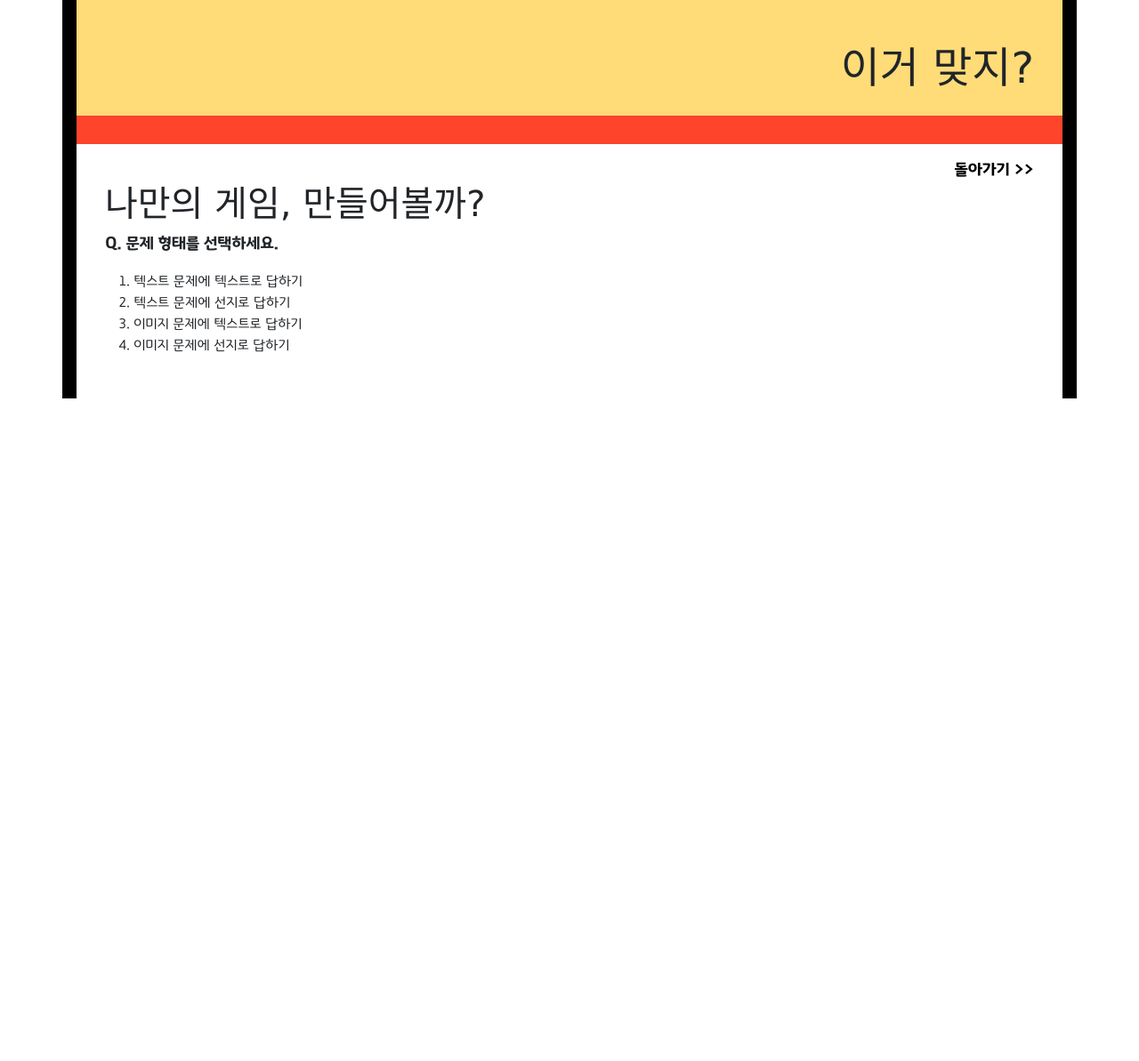
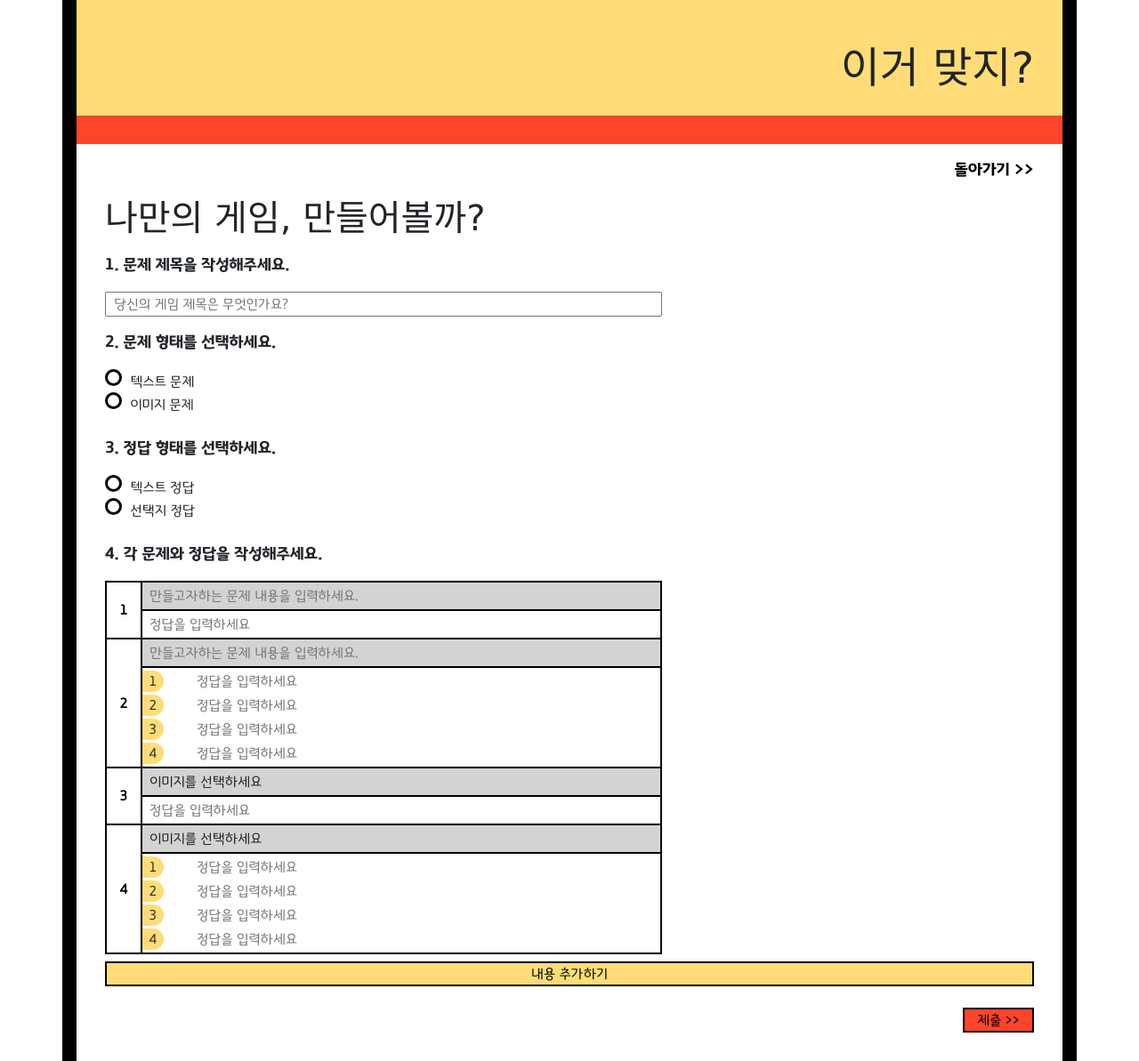
Before and after one commit to Kimsj912/IsThatRight, a Django app: page /createGame/ in a window 1280 px wide. Shown: the whole page at 89% size. Before the commit the page ends 448 px from the top, so only its background shows below. Run offline with Django 4.2, Linux system fonts and the light colour scheme; some web fonts are replaced.

Commit message:
문제생성 페이지 디자인 완료 (약간의 js포함)

```diff
--- a/isThatRight/base/static/css/basic.css
+++ b/isThatRight/base/static/css/basic.css
@@ -3,9 +3,16 @@
     margin: 0;
     padding: 0;
 }
-
 body{
-    background-color: rgb(225, 215, 185);
+    background-color: var(--background-color);
+    height: 100vh;
+}
+:root{
+    --background-color : rgb(225, 215, 185);
+    --basicDark-color : #000000;
+    --basicLight-color : #ffffff;
+    --accent-color : #fe442b;
+    --point-color : #ffdc78;
 }
 /* font setting */
 @font-face{
@@ -46,19 +53,23 @@ body{
 .outterContainer{
     border-inline: black solid 0.3rem;
     border : solid black 3rem dotted;
-    background-color: black;
+    background-color: var(--basicDark-color);
+    min-height: 100vh;
 }
 .header{
-    background-color: #ffdc78;
-    border-bottom: #fe442b solid 2rem;
+    background-color: var(--point-color);
+    border-bottom: var(--accent-color) solid 2rem;
     padding-right: 2rem;
 }
 .backToMainBtn{
     background-color: inherit;
     border: 0;
 }
+.titleBox{
+    margin-top: 1rem;
+}
 .contentBox{
-    background-color: white;
+    background-color: var(--basicLight-color);
     padding: 1rem 2rem 2rem 2rem;
 }
 .outterList{
--- /dev/null
+++ b/isThatRight/createGame/static/css/selectGame.css
@@ -0,0 +1,144 @@
+/* common attribute  for responsive web*/
+:root{
+    --width : 100%;
+}
+@media (min-width: 768px) {
+    :root {
+        --width : 80%;
+    }
+}
+@media (min-width: 992px) {
+    :root {
+        --width : 70%;
+    }
+}
+@media (min-width: 1200px) {
+    :root {
+        --width : 60%;
+    }
+}
+
+/* common element*/
+.quest{
+    margin-top: 1rem;
+}
+.anotFont li{
+    list-style: none;
+}
+
+/* ---------- 각 요소별(common) ------------*/
+/* input[type='text']*/
+input[type='text']{
+    width: var(--width);
+    padding-left: 0.5rem;
+}
+input[type='text']:focus{
+    outline: none;
+}
+/* select*/
+select{
+    width: 5rem;
+}
+/* input[type='radio']*/
+input[type='radio'],
+input[type='radio']:checked {
+    appearance: none;
+    width: 1.2rem;
+    height: 1.2rem;
+    border-radius: 100%;
+    margin-right: 0.3rem;
+}
+input[type='radio'] {
+    background-color: white;
+    border: 0.22rem solid black;
+}
+input[type='radio']:checked {
+    background-color: var(--accent-color);
+}
+a:link{
+    color: black;
+    text-decoration: none;
+}
+
+/* -----------각 요소 별 (detail)  */
+.selectTypePart ul{
+    padding : 0rem 0.5rem 0.5rem 0rem;
+}
+.makeGamePart ul{
+    padding-left: 0;
+}
+.addQnaButton{
+    font-family: AnotationFont;
+    border: 2.5px solid black;
+    background-color: var(--point-color);
+    width: 100%;
+    text-align: center;
+    margin: 0.5rem 0 0.5rem 0;
+}
+.makeGamePart  td,table,th{
+    border: 2.5px solid black;
+}
+.makeGamePart table{
+    width: var(--width);
+}
+.makeGamePart th{
+    width: 2.5rem;
+    text-align: center;
+    vertical-align: middle;
+    background-color: var(--basicLight-color);
+    color: var(--basicDark-color);
+    border: 2.5px solid black;
+}
+.makeGamePart td{
+    height: 2rem;
+    vertical-align: middle;
+}
+.makeGamePart td:nth-child(even){
+    background-color: lightgray;
+}
+
+/* text Question and Answer */
+.makeGamePart input[type='text']{
+    background-color: inherit;
+    border: 0;
+}
+/* image Question */
+.makeGamePart input[type='file']{
+    display: none;
+}
+.makeGamePart label[for^='imageFile']{
+    padding-left: 0.5rem;
+}
+/* select Answer */
+.selectAnswer div{
+    display: grid;
+    grid-template-columns: 1fr 10fr;
+}
+.selectAnswer span{
+    width: 1.5rem;
+    height: 1.5rem;
+    text-align: center;
+    vertical-align: middle;
+    background-color: var(--point-color);
+    border-top-right-radius: 50%;
+    border-bottom-right-radius: 50%;
+}
+.selectAnswer input[type='text']{
+    width:95%;
+}
+.selectAnswer div{
+    margin : 3px 0;
+}
+.submitBox{
+    text-align: end;
+    margin-left: 1rem;
+}
+.submitBtn{
+    width: 5rem;
+    background-color: var(--accent-color);
+    font-family: AnotationFont;
+    border: 2.5px solid black;
+    text-align: center;
+    vertical-align: middle;
+    margin-top: 1rem;
+}
--- a/isThatRight/createGame/static/js/selectGame.js
+++ b/isThatRight/createGame/static/js/selectGame.js
@@ -1 +1,26 @@
-console.log("object");
+// constant -------------------------
+const gameType = ['tt','ts','it','is'];
+
+// Dom Element -------------------------
+const selectTypeInputs = document.querySelectorAll("input[name='selectType']");
+const imageFileInputs =document.querySelectorAll(".textQuestion input[type='file']");
+const gameCountSelector = document.querySelector("#gameCountSelector");
+const addQnaBtn =document.querySelector(".addQnaButton");
+// initialize -------------------------
+// add game function
+for(let i=1;i<=10;i++){
+    let option = document.createElement(`option`);
+    option.value = i;
+    option.text =`${i}번`;
+    gameCountSelector.appendChild(option);
+}
+// game type
+selectTypeInputs.forEach(radio => radio.addEventListener('click',function(){
+    let selected = document.querySelector("input[name='selectType']:checked").value;
+    makeGameParts.forEach(p=> p.classList.add('hidden'));
+    makeGameParts[gameType.indexOf(selected)].classList.remove('hidden');
+}));
+imageFileInputs.forEach(uploader => uploader.addEventListener('change',function(e){
+    const selectedLabel = document.querySelector(`.textQuestion label[for='${e.target.id}']`);
+    selectedLabel.innerHTML = e.target.files[0].name;
+}));
--- a/isThatRight/createGame/templates/selectGameType.html
+++ b/isThatRight/createGame/templates/selectGameType.html
@@ -3,22 +3,137 @@
     {% block style %}<link rel="stylesheet" href="/static/css/selectGame.css">{% endblock %}
     {% block pageTitle %}나만의 게임, 만들어볼까?{% endblock %}
     {% block makeGame %}
-    <div class="selectType ">
-        <p class="questFont">Q. 문제 형태를 선택하세요.</p>
-        <ol class="anotFont">
+    <div class="commonPart">
+        <div class="titlePart">
+            <p class="quest questFont">1. 문제 제목을 작성해주세요.</p>
+            <input class="anotFont" type="text" placeholder="당신의 게임 제목은 무엇인가요?">
+        </div>
+    </div>
+    <div class="selectTypePart">
+        <p class="quest questFont">2. 문제 형태를 선택하세요.</p>
+        <ul class="anotFont">
             <li>
-                <label for="textXtext">텍스트 문제에 텍스트로 답하기</label><input type="radio" id="textXtext" name="selectType" class="hidden" value="tt" checked>
+                <input type="radio" id="textXtext" name="selectType" value="tt">
+                <label for="textXtext">텍스트 문제</label>
             </li>
             <li>
-                <label for="textXselect">텍스트 문제에 선지로 답하기</label><input type="radio" id="textXselect" name="selectType" class="hidden" value="ts" >
+                <input type="radio" id="textXselect" name="selectType" value="ts" >
+                <label for="textXselect">이미지 문제</label>
+            </li>
+        </ul>
+
+        <p class="quest questFont">3. 정답 형태를 선택하세요.</p>
+        <ul class="anotFont">
+            <li>
+                <input type="radio" id="textXtext" name="selectType" value="tt">
+                <label for="textXtext">텍스트 정답</label>
             </li>
             <li>
-                <label for="imgXtext">이미지 문제에 텍스트로 답하기</label><input type="radio" id="imgXtext" name="selectType" class="hidden" value="it" >
+                <input type="radio" id="textXselect" name="selectType" value="ts" >
+                <label for="textXselect">선택지 정답</label>
             </li>
-            <li>
-                <label for="imgXselect">이미지 문제에 선지로 답하기</label><input type="radio" id="imgXselect" name="selectType" class="hidden" value="is" >
-            </li>
-        </ol>
+        </ul>
+    </div>
+    <div class="makeGamePart">
+        <p class="quest questFont">4. 각 문제와 정답을 작성해주세요.</p>
+        <table class="anotFont">
+            <!-- text X text -->
+            <div class="qnaSet">
+                <tr>
+                    <th rowspan="2">1</th>
+                    <!-- text question-->
+                    <td class="textQuestion"><input type="text" class="w-100" placeholder="만들고자하는 문제 내용을 입력하세요."></td>
+                </tr>
+                <tr>
+                    <!-- text answer-->
+                    <td class="textAnswer"><input type="text" class="w-100" placeholder="정답을 입력하세요"></td>
+                </tr>
+            </div>
+        <!-- text X select -->
+            <div class="qnaSet">
+                <tr>
+                    <th rowspan="2">2</th>
+                    <!-- text question-->
+                    <td class="textQuestion"><input type="text" class="w-100" placeholder="만들고자하는 문제 내용을 입력하세요."></td>
+                </tr>
+                <tr>
+                    <!-- select answer-->
+                    <td class="selectAnswer">
+                        <div>
+                            <span id='1'>1</span>
+                            <input type="text" placeholder="정답을 입력하세요">
+                        </div>
+                        <div>
+                            <span id='2'>2</span>
+                            <input type="text" placeholder="정답을 입력하세요">
+                        </div>
+                        <div>
+                            <span id='3'>3</span>
+                            <input type="text" placeholder="정답을 입력하세요">
+                        </div>
+                        <div>
+                            <span id='4'>4</span>
+                            <input type="text"placeholder="정답을 입력하세요">
+                        </div>
+                    </td>
+                </tr>
+            </div>
+            <div class="qnaSet">
+                <tr>
+                    <th rowspan="2">3</th>
+                    <!-- text question-->
+                    <td class="textQuestion">
+                        <div class="custom-file">
+                            <input type="file" name="imageFile" id="imageFile1">
+                            <label class="custom-file-label" for="imageFile1">이미지를 선택하세요</label>
+                        </div>
+                    </td>
+                </tr>
+                <tr>
+                    <!-- text answer-->
+                    <td class="textAnswer"><input type="text" class="w-100" placeholder="정답을 입력하세요"></td>
+                </tr>
+            </div>
+            <div class="qnaSet">
+                <tr>
+                    <th rowspan="2">4</th>
+                    <!-- text question-->
+                    <td class="textQuestion">
+                        <div class="custom-file">
+                            <input type="file" name="imageFile" id="imageFile1">
+                            <label class="custom-file-label" for="imageFile1">이미지를 선택하세요</label>
+                        </div>
+                    </td>
+                </tr>
+                <tr>
+                    <!-- select answer-->
+                    <td class="selectAnswer">
+                        <div>
+                            <span id='1'>1</span>
+                            <input type="text" placeholder="정답을 입력하세요">
+                        </div>
+                        <div>
+                            <span id='2'>2</span>
+                            <input type="text" placeholder="정답을 입력하세요">
+                        </div>
+                        <div>
+                            <span id='3'>3</span>
+                            <input type="text" placeholder="정답을 입력하세요">
+                        </div>
+                        <div>
+                            <span id='4'>4</span>
+                            <input type="text"placeholder="정답을 입력하세요">
+                        </div>
+                    </td>
+                </tr>
+            </div>
+        </table>
+        <button class="addQnaButton">내용 추가하기</button>
+    </div>
+    <div class="submitBox">
+        <Button class="submitBtn">
+            <a href="#">제출 >></a>
+        </Button>
     </div>
     {% endblock %}
     {% block script %} <script src="/static/js/selectGame.js"></script> {% endblock %}
```
